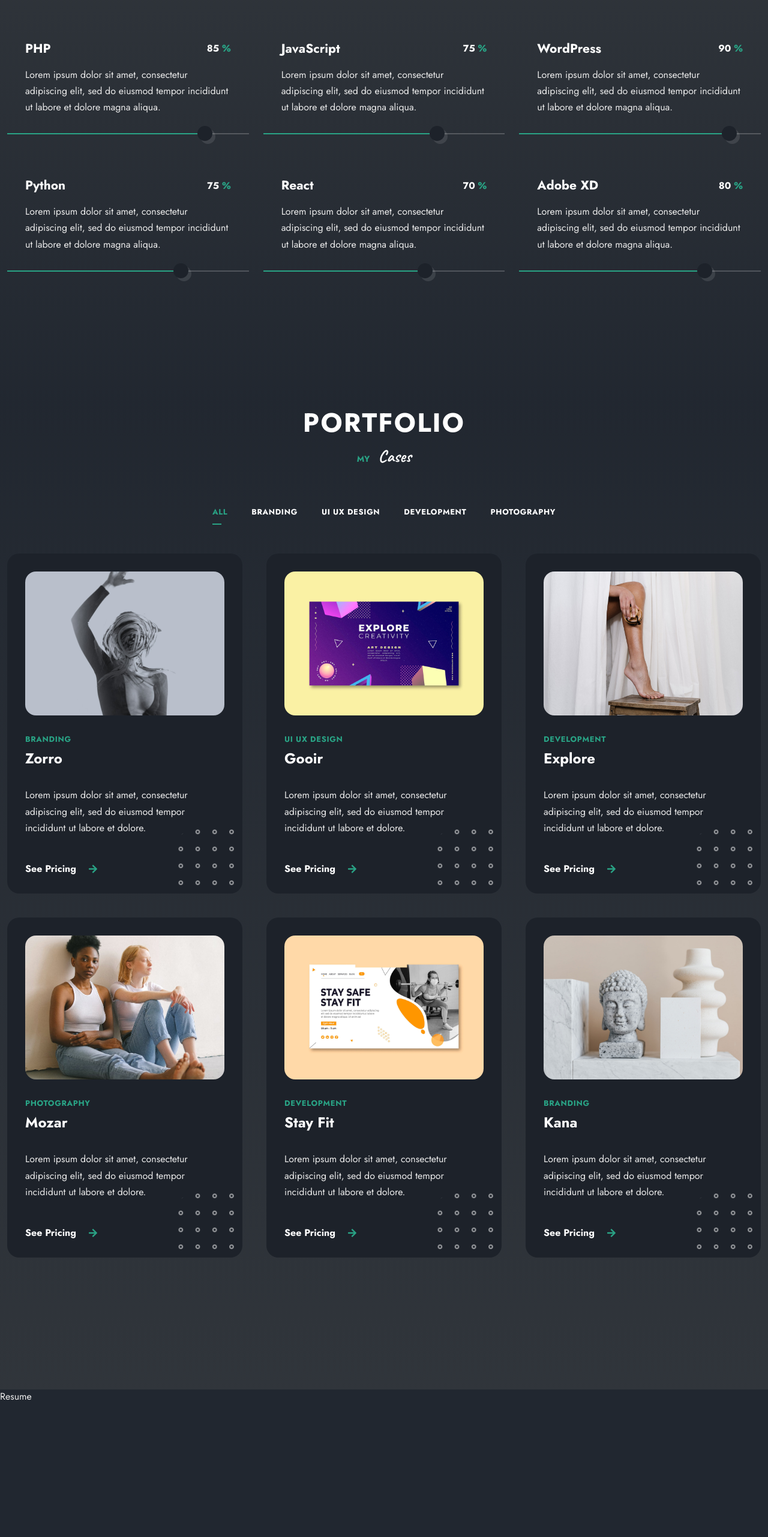
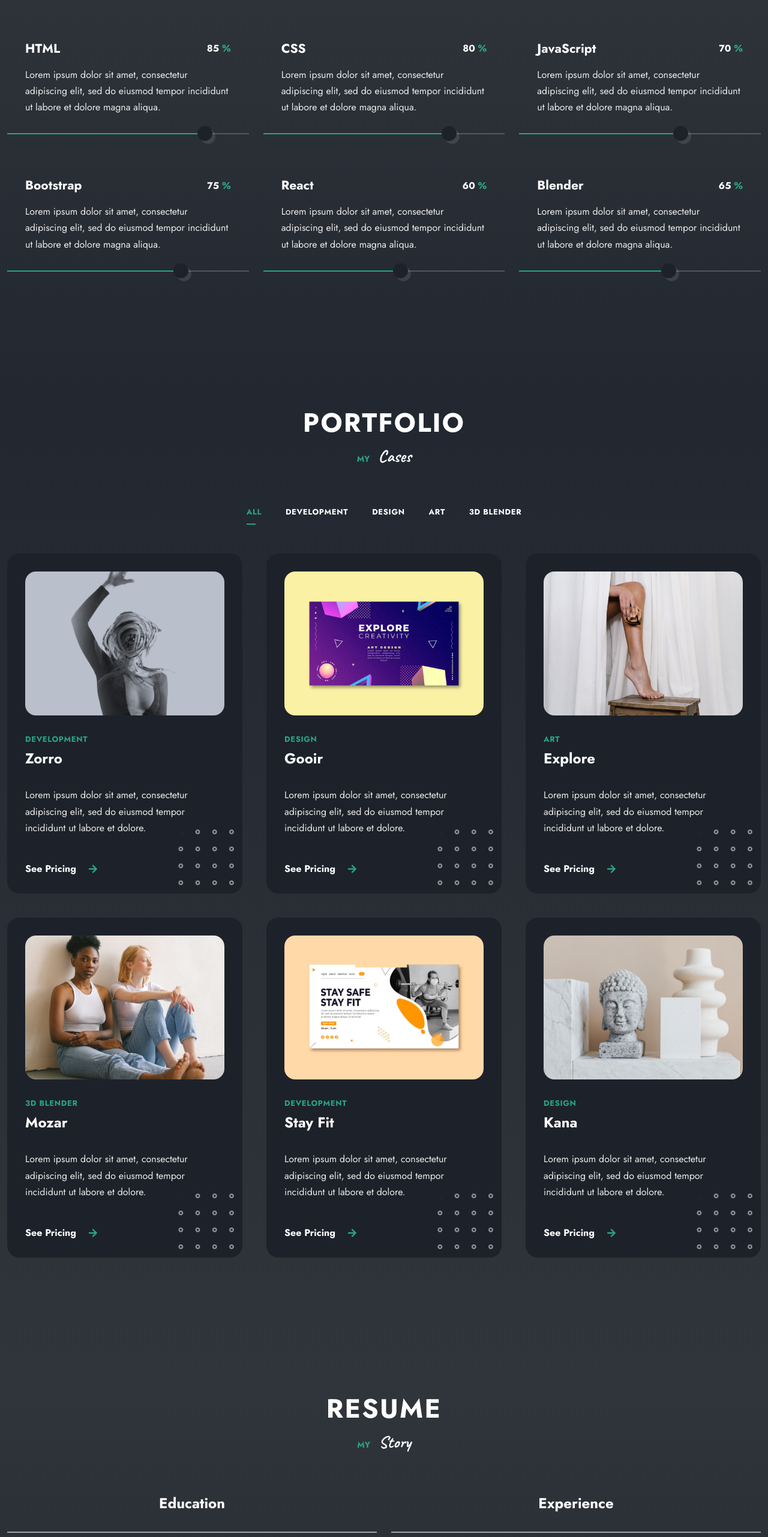
Before and after one commit to Yuvaraja122002/portfolio, a React (Vite) app: page /#home in a window 1280 px wide. Shown: the part 1086-3649 px from the top of the page at 60% size. Before the commit the page ends 3426 px from the top, so only its background shows below. Built offline with nearby package versions, Linux system fonts and the light colour scheme.

Commit message:
resume finish

```diff
--- a/src/Data.jsx
+++ b/src/Data.jsx
@@ -91,50 +91,50 @@
 export const skills = [
   {
     id: 1,
-    name: 'PHP',
+    name: "HTML",
     percentage: 85,
     description:
-      'Lorem ipsum dolor sit amet, consectetur adipiscing elit, sed do eiusmod tempor incididunt ut labore et dolore magna aliqua.',
+      "Lorem ipsum dolor sit amet, consectetur adipiscing elit, sed do eiusmod tempor incididunt ut labore et dolore magna aliqua.",
   },
 
   {
     id: 2,
-    name: 'JavaScript',
-    percentage: 75,
+    name: "CSS",
+    percentage: 80,
     description:
-      'Lorem ipsum dolor sit amet, consectetur adipiscing elit, sed do eiusmod tempor incididunt ut labore et dolore magna aliqua.',
+      "Lorem ipsum dolor sit amet, consectetur adipiscing elit, sed do eiusmod tempor incididunt ut labore et dolore magna aliqua.",
   },
 
   {
     id: 3,
-    name: 'WordPress',
-    percentage: 90,
+    name: "JavaScript",
+    percentage: 70,
     description:
-      'Lorem ipsum dolor sit amet, consectetur adipiscing elit, sed do eiusmod tempor incididunt ut labore et dolore magna aliqua.',
+      "Lorem ipsum dolor sit amet, consectetur adipiscing elit, sed do eiusmod tempor incididunt ut labore et dolore magna aliqua.",
   },
 
   {
     id: 4,
-    name: 'Python',
+    name: "Bootstrap",
     percentage: 75,
     description:
-      'Lorem ipsum dolor sit amet, consectetur adipiscing elit, sed do eiusmod tempor incididunt ut labore et dolore magna aliqua.',
+      "Lorem ipsum dolor sit amet, consectetur adipiscing elit, sed do eiusmod tempor incididunt ut labore et dolore magna aliqua.",
   },
 
   {
     id: 5,
-    name: 'React',
-    percentage: 70,
+    name: "React",
+    percentage: 60,
     description:
-      'Lorem ipsum dolor sit amet, consectetur adipiscing elit, sed do eiusmod tempor incididunt ut labore et dolore magna aliqua.',
+      "Lorem ipsum dolor sit amet, consectetur adipiscing elit, sed do eiusmod tempor incididunt ut labore et dolore magna aliqua.",
   },
 
   {
     id: 6,
-    name: 'Adobe XD',
-    percentage: 80,
+    name: "Blender",
+    percentage: 65,
     description:
-      'Lorem ipsum dolor sit amet, consectetur adipiscing elit, sed do eiusmod tempor incididunt ut labore et dolore magna aliqua.',
+      "Lorem ipsum dolor sit amet, consectetur adipiscing elit, sed do eiusmod tempor incididunt ut labore et dolore magna aliqua.",
   },
 ];
 
@@ -142,50 +142,50 @@
   {
     id: 1,
     img: Project1,
-    category: 'Branding',
-    title: 'Zorro',
+    category: "Development",
+    title: "Zorro",
     description:
-      'Lorem ipsum dolor sit amet, consectetur adipiscing elit, sed do eiusmod tempor incididunt ut labore et dolore.',
+      "Lorem ipsum dolor sit amet, consectetur adipiscing elit, sed do eiusmod tempor incididunt ut labore et dolore.",
   },
   {
     id: 2,
     img: Project2,
-    category: 'UI UX Design',
-    title: 'Gooir',
+    category: "Design",
+    title: "Gooir",
     description:
-      'Lorem ipsum dolor sit amet, consectetur adipiscing elit, sed do eiusmod tempor incididunt ut labore et dolore.',
+      "Lorem ipsum dolor sit amet, consectetur adipiscing elit, sed do eiusmod tempor incididunt ut labore et dolore.",
   },
   {
     id: 3,
     img: Project3,
-    category: 'Development',
-    title: 'Explore',
+    category: "Art",
+    title: "Explore",
     description:
-      'Lorem ipsum dolor sit amet, consectetur adipiscing elit, sed do eiusmod tempor incididunt ut labore et dolore.',
+      "Lorem ipsum dolor sit amet, consectetur adipiscing elit, sed do eiusmod tempor incididunt ut labore et dolore.",
   },
   {
     id: 4,
     img: Project4,
-    category: 'Photography',
-    title: 'Mozar',
+    category: "3D Blender",
+    title: "Mozar",
     description:
-      'Lorem ipsum dolor sit amet, consectetur adipiscing elit, sed do eiusmod tempor incididunt ut labore et dolore.',
+      "Lorem ipsum dolor sit amet, consectetur adipiscing elit, sed do eiusmod tempor incididunt ut labore et dolore.",
   },
   {
     id: 5,
     img: Project5,
-    category: 'Development',
-    title: 'Stay Fit',
+    category: "Development",
+    title: "Stay Fit",
     description:
-      'Lorem ipsum dolor sit amet, consectetur adipiscing elit, sed do eiusmod tempor incididunt ut labore et dolore.',
+      "Lorem ipsum dolor sit amet, consectetur adipiscing elit, sed do eiusmod tempor incididunt ut labore et dolore.",
   },
   {
     id: 6,
     img: Project6,
-    category: 'Branding',
-    title: 'Kana',
+    category: "Design",
+    title: "Kana",
     description:
-      'Lorem ipsum dolor sit amet, consectetur adipiscing elit, sed do eiusmod tempor incididunt ut labore et dolore.',
+      "Lorem ipsum dolor sit amet, consectetur adipiscing elit, sed do eiusmod tempor incididunt ut labore et dolore.",
   },
 ];
 
--- a/src/components/resume/Card.jsx
+++ b/src/components/resume/Card.jsx
@@ -1,7 +1,26 @@
 import React from "react";
+import { useState } from "react";
 
-const Card = () => {
-  return <div>Card</div>;
+const Card = (props) => {
+  const [showInfo, setShowInfo] = useState(false);
+
+  return (
+    <div className="resume__item">
+      <div className="resume__header" onClick={() => setShowInfo(!showInfo)}>
+        <h3 className="resume__subtitle">{props.title}</h3>
+        <span className="resume__icon">{showInfo ? "-" : "+"}</span>
+      </div>
+
+      <div className={`${showInfo ? "show-content" : ""} resume__content`}>
+        <div className="resume__date-title">
+          <h3 className="resume__title">{props.subtitle}</h3>
+          <span className="resume__date text-cs">{props.date}</span>
+        </div>
+
+        <p className="resume__description">{props.description}</p>
+      </div>
+    </div>
+  );
 };
 
 export default Card;
--- a/src/components/resume/Resume.jsx
+++ b/src/components/resume/Resume.jsx
@@ -1,7 +1,59 @@
 import React from "react";
+import { cv } from "../../Data";
+import Card from "./Card";
+import "./resume.css";
 
 const Resume = () => {
-  return <div>Resume</div>;
+  return (
+    <section className="resume section" id="resume">
+      <h2 className="section__title text-cs">Resume</h2>
+      <p className="section__subtitle">
+        My <span>Story</span>
+      </p>
+
+      <div className="resume__container container grid">
+        <div className="resume__group">
+          <h3 className="resume__heading">Education</h3>
+
+          <div className="resume__items">
+            {cv.map((val, id) => {
+              if (val.category === "education") {
+                return (
+                  <Card
+                    key={id}
+                    title={val.title}
+                    subtitle={val.subtitle}
+                    date={val.date}
+                    description={val.description}
+                  />
+                );
+              }
+            })}
+          </div>
+        </div>
+
+        <div className="resume__group">
+          <h3 className="resume__heading">Experience</h3>
+
+          <div className="resume__items">
+            {cv.map((val, id) => {
+              if (val.category === "experience") {
+                return (
+                  <Card
+                    key={id}
+                    title={val.title}
+                    subtitle={val.subtitle}
+                    date={val.date}
+                    description={val.description}
+                  />
+                );
+              }
+            })}
+          </div>
+        </div>
+      </div>
+    </section>
+  );
 };
 
 export default Resume;
--- a/src/components/resume/resume.css
+++ b/src/components/resume/resume.css
@@ -0,0 +1,71 @@
+.resume {
+  background-image: var(--second-gradient);
+}
+.resume__container {
+  grid-template-columns: repeat(2, 1fr);
+}
+.resume__heading {
+  text-align: center;
+  font-size: var(--h4-font-size);
+  padding-bottom: 30px;
+}
+.resume__heading,
+.resume__item {
+  border-bottom: 2px solid var(--border-color);
+}
+.resume__item:not(:first-child) {
+  border-right: 2px solid var(--border-color);
+}
+.resume__item {
+  position: relative;
+}
+.resume__header {
+  padding: 32px 30px;
+}
+.resume__subtitle {
+  font-size: var(--largest-font-size);
+  cursor: pointer;
+}
+.resume__icon {
+  background-color: var(--container-color);
+  border-right: 2px solid var(--border-color);
+  font-size: var(--h2-font-size);
+  box-shadow: var(--shadow);
+  width: 48px;
+  height: 48px;
+  border-radius: 50%;
+  line-height: 1.3em;
+  text-align: center;
+  cursor: pointer;
+  position: absolute;
+  right: -24px;
+  bottom: -24px;
+  z-index: 10;
+  transition: all 1.2s var(--transition);
+}
+.resume__content {
+  padding-inline: 30px 50px;
+  max-height: 0;
+  overflow: hidden;
+  transition: all 1s ease 0s;
+}
+.show-content {
+  max-height: 500px;
+}
+.resume__date-title {
+  display: flex;
+  justify-content: space-between;
+  align-items: center;
+}
+.resume__title {
+  font-family: var(--second-font);
+  font-size: var(--h3-font-size);
+}
+.resume__date {
+  color: var(--title-color);
+  font-size: var(--tiny-font-size);
+  font-weight: 700;
+}
+.resume__description {
+  margin-block: 20px 30px;
+}
```
Also changed, not shown: src/assets/profile-img.png, src/assets/profile-img2.png (added).
